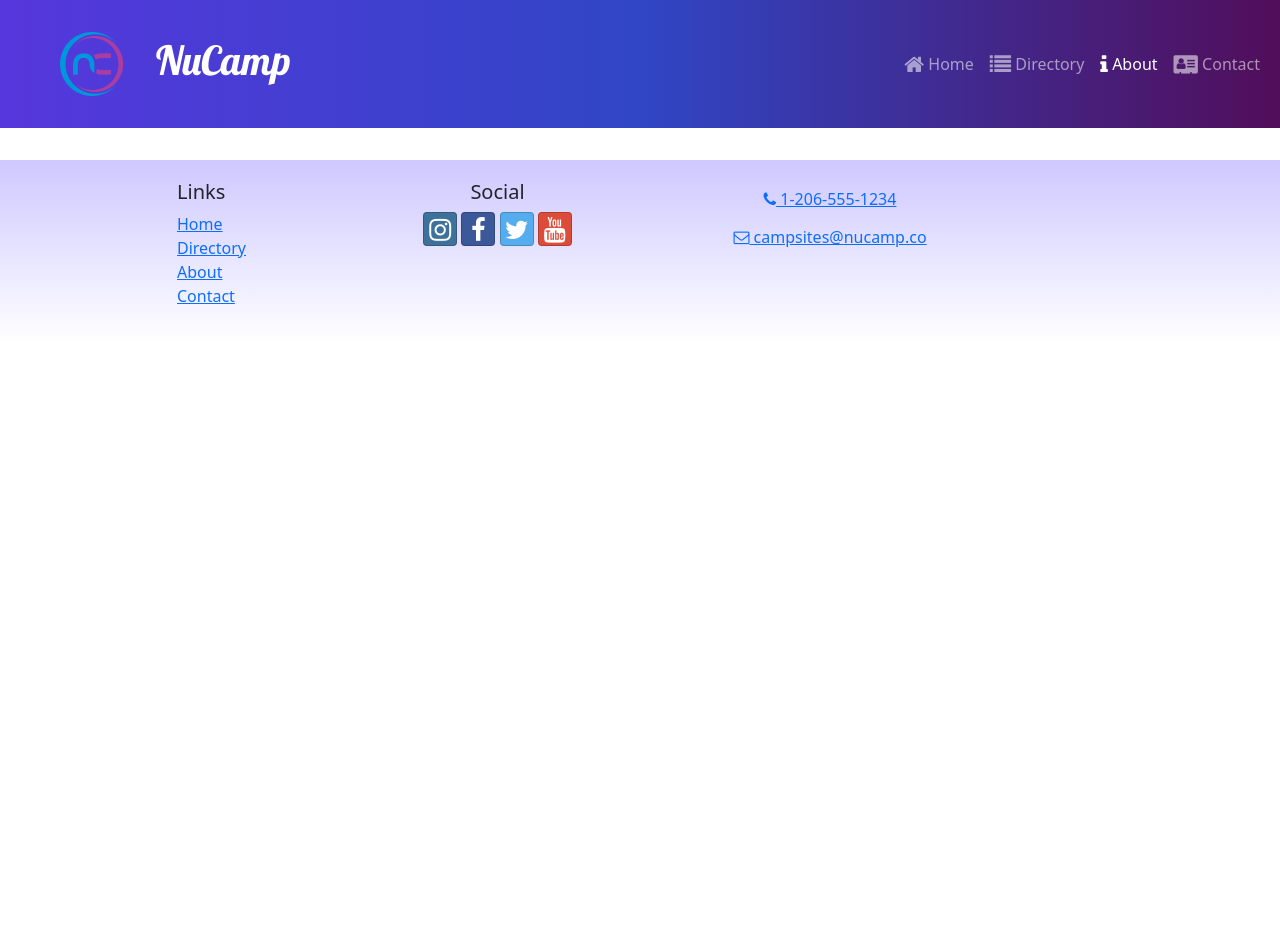
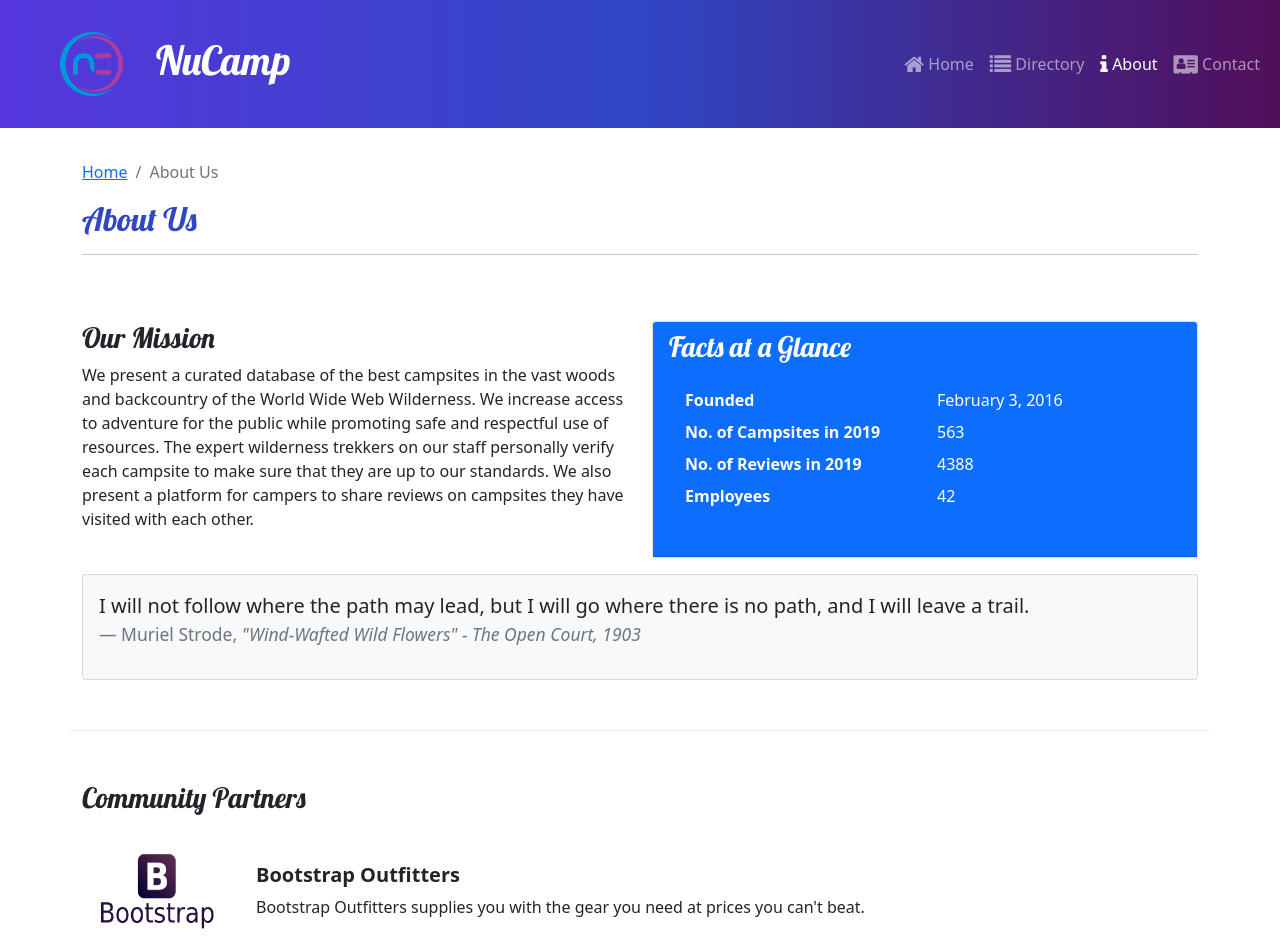
Before and after one commit to kristachio/campsite, a React (Create React App) app: page /about in a window 1280 px wide. Shown: the top 952 px of the page. Before the commit the page ends 800 px from the top, so only its background shows below. Built offline with nearby package versions, Linux system fonts and the light colour scheme.

Commit message:
Workshop 2

```diff
--- a/src/App.js
+++ b/src/App.js
@@ -1,6 +1,7 @@
 import { Routes, Route } from 'react-router-dom';
 import ContactPage from './pages/ContactPage';
 import HomePage from './pages/HomePage';
+import AboutPage from './pages/AboutPage';
 import Header from './components/Header';
 import Footer from './components/Footer';
 import CampsitesDirectoryPage from './pages/CampsitesDirectoryPage';
@@ -19,6 +20,7 @@ function App() {
               path='directory/:campsiteId'
               element={<CampsiteDetailPage />}
         />
+        <Route path='about' element={<AboutPage />} />
       </Routes>
       <Footer />
     </div>
--- a/src/features/display/DisplayList.js
+++ b/src/features/display/DisplayList.js
@@ -2,9 +2,11 @@ import { Col, Row } from 'reactstrap';
 import DisplayCard from './DisplayCard';
 import { selectFeaturedCampsite } from '../campsites/campsitesSlice';
 import { selectFeaturedPromotion } from '../promotions/promotionsSlice';
+import { selectFeaturedPartner } from '../partners/partnersSlice';
+
 
 const DisplayList = () => {
-    const items = [selectFeaturedCampsite(), selectFeaturedPromotion()];
+    const items = [selectFeaturedCampsite(), selectFeaturedPromotion(), selectFeaturedPartner()];
 
     return (
         <Row>
--- /dev/null
+++ b/src/features/partners/Partner.js
@@ -0,0 +1,22 @@
+const Partner = ({ partner }) => {
+    if(partner) {
+        const { description, image, name } = partner;
+        return (
+            <>
+                <img
+                    style={{width: '150px'}}
+                    src={image}
+                    alt={name}
+                />
+                <div className="m-4">
+                <h5 className='fw-bold'>{name}</h5>
+                    {description}
+                </div>
+            </>
+        );
+    }
+    return null;
+};
+
+
+export default Partner;
--- /dev/null
+++ b/src/features/partners/PartnersList.js
@@ -0,0 +1,21 @@
+import { Col } from 'reactstrap';
+import Partner from "./Partner";
+import { selectAllPartners } from './partnersSlice';
+
+const PartnersList = () => {
+    const partners = selectAllPartners();
+    return(
+        <Col className='mt-4'>
+            {partners.map(partner => {
+                return(
+                    <div className='d-flex mb-5'key={partner.id}>
+                        <Partner partner={partner} />
+                    </div>
+                )
+            })}
+        </Col>
+    );
+};
+
+
+export default PartnersList;
--- /dev/null
+++ b/src/features/partners/partnersSlice.js
@@ -0,0 +1,9 @@
+import { PARTNERS } from '../../app/shared/PARTNERS';
+
+export const selectAllPartners = () => {
+    return PARTNERS;
+};
+
+export const selectFeaturedPartner = () => {
+    return PARTNERS.find((partner) => partner.featured);
+};
--- /dev/null
+++ b/src/pages/AboutPage.js
@@ -0,0 +1,73 @@
+import { Container, Row, Col, Card, CardBody, CardHeader } from 'reactstrap';
+import SubHeader from '../components/SubHeader';
+import PartnersList from '../features/partners/PartnersList';
+
+const AboutPage = () => {
+    return (
+        <Container>
+            <SubHeader current='About Us' />
+            <Row className='row-content'>
+                <Col sm='6'>
+                    <h3>Our Mission</h3>
+                    <p>
+                        We present a curated database of the best campsites in the
+                        vast woods and backcountry of the World Wide Web Wilderness.
+                        We increase access to adventure for the public while
+                        promoting safe and respectful use of resources. The expert
+                        wilderness trekkers on our staff personally verify each
+                        campsite to make sure that they are up to our standards. We
+                        also present a platform for campers to share reviews on
+                        campsites they have visited with each other.
+                    </p>
+                </Col>
+                <Col sm='6'>
+                    <Card>
+                        <CardHeader className='bg-primary text-white'>
+                            <h3>Facts at a Glance</h3>
+                                <CardBody>
+                                    <dl className='row'>
+                                        <dt className='col-6'>Founded</dt>
+                                        <dd className='col-6'>February 3, 2016</dd>
+                                        <dt className='col-6'>No. of Campsites in 2019</dt>
+                                        <dd className='col-6'>563</dd>
+                                        <dt className='col-6'>No. of Reviews in 2019</dt>
+                                        <dd className='col-6'>4388</dd>
+                                        <dt className='col-6'>Employees</dt>
+                                        <dd className='col-6'>42</dd>
+                                    </dl>
+                                </CardBody>
+                        </CardHeader>
+                    </Card>
+                </Col>
+                <Col>
+                    <Card className='bg-light mt-3'>
+                        <CardBody>
+                            <blockquote className='blockquote'>
+                                <p>
+                                I will not follow where the path may lead, but I
+                                will go where there is no path, and I will leave
+                                a trail.
+                                </p>
+                                <footer className='blockquote-footer'>
+                                Muriel Strode,{' '}
+                                    <cite title='Source Title'>
+                                        "Wind-Wafted Wild Flowers" - The Open Court,
+                                        1903
+                                    </cite>
+                                </footer>
+                            </blockquote>
+                        </CardBody>
+                    </Card>
+                </Col>
+            </Row>
+            <Row className='row-content'>
+                <Col xs='12'>
+                    <h3>Community Partners</h3>
+                    <PartnersList />
+                </Col>
+            </Row>
+        </Container>
+    );
+};
+
+export default AboutPage;
```
